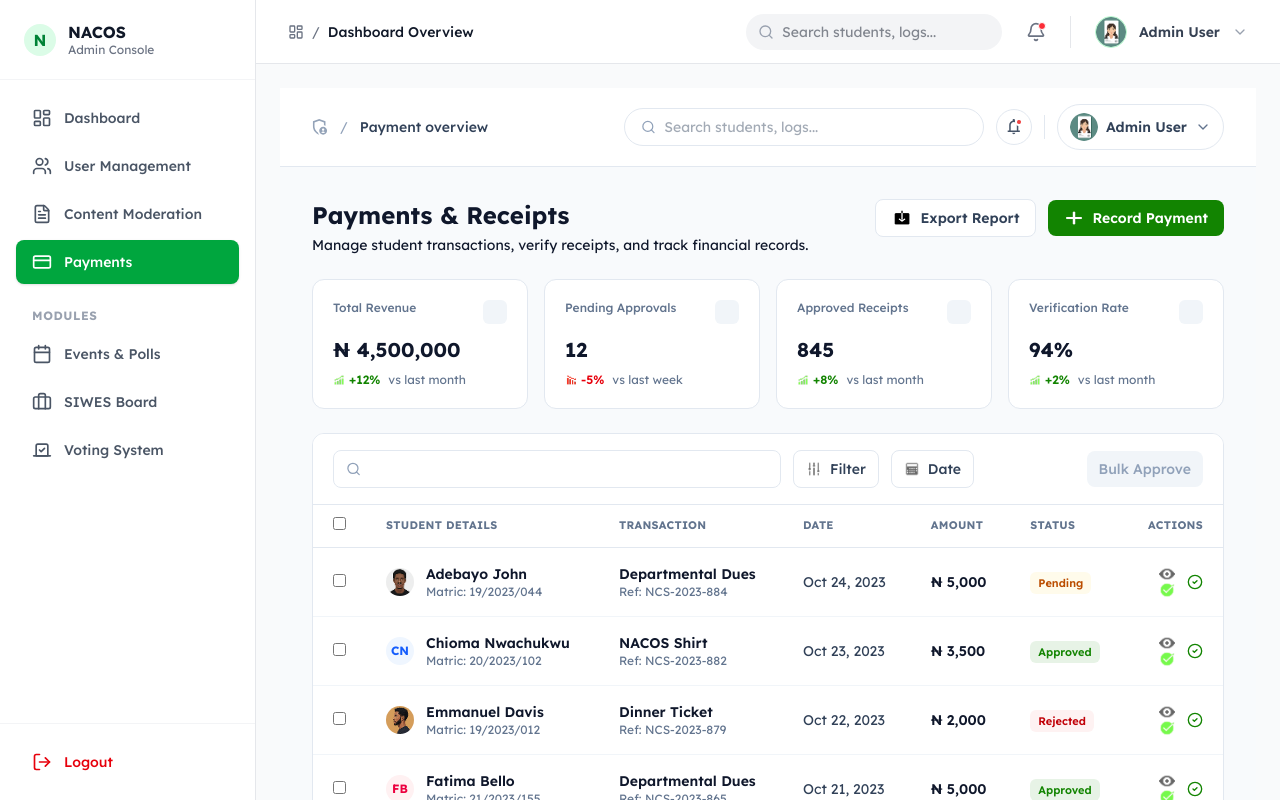
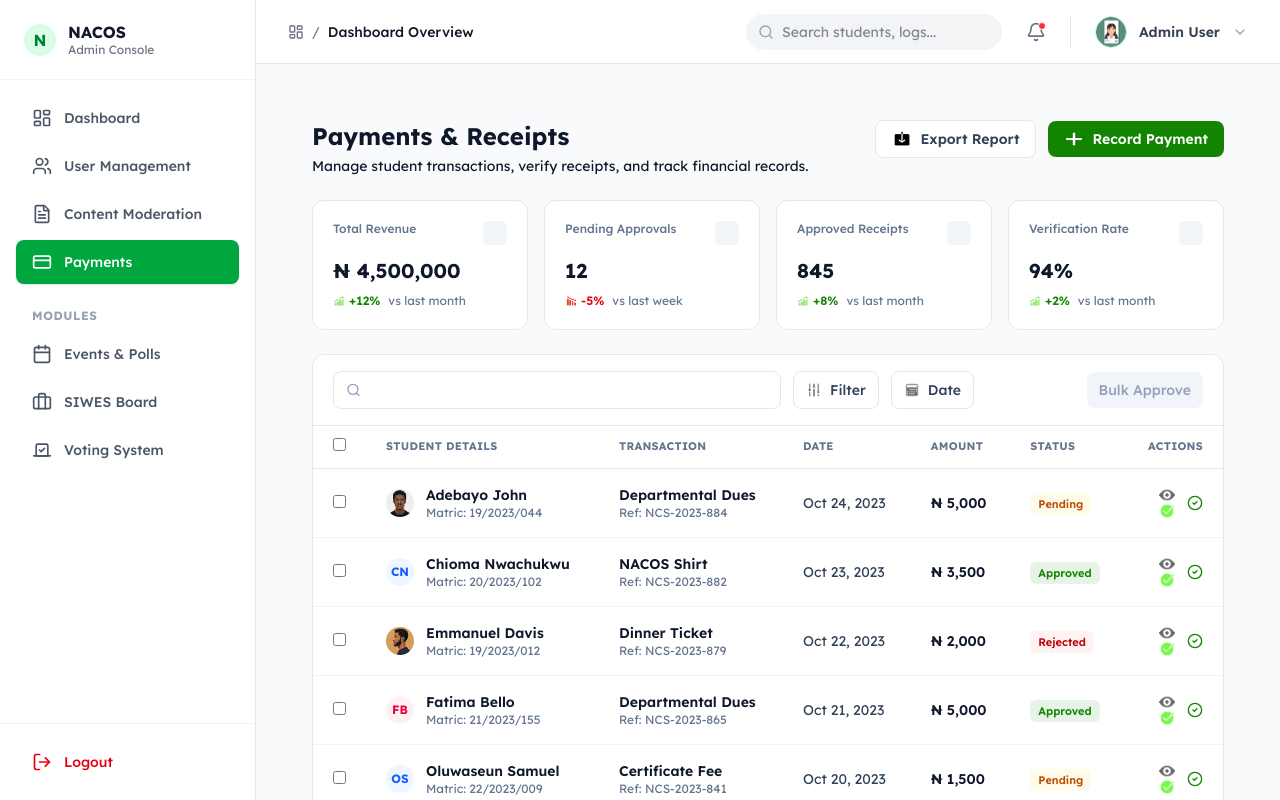
Before and after one commit to NACOS-ANCHOR-UNIVERSITY/Nacos-Anchor-Platform-frontend, a React (Vite) app: page /admin/payments in a window 1280 px wide. Built offline with nearby package versions, Linux system fonts and the light colour scheme; no server answers.

Commit message:
Merged admin payment page

```diff
--- a/src/pages/admin/Payments.jsx
+++ b/src/pages/admin/Payments.jsx
@@ -5,7 +5,7 @@ import recordPayment from "../../features/admin/payments/assets/icons/Record-pay
 export default function AdminPaymentsPage() {
   return (
     <div className="min-h-screen" style={{ fontFamily: 'Manrope' }}>
-      <AdminTopbar />
+      {/* <AdminTopbar /> */}
 
       <div className="bg-slate-50 px-8 py-8">
         {/* Page header */}
```
